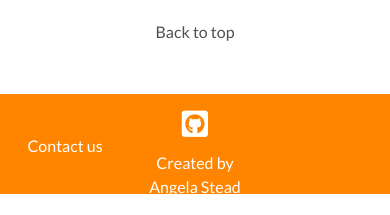
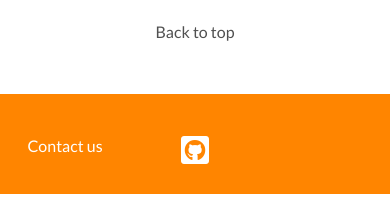
Before and after one commit to Angie55/MilestoneThree_KnowlegeisPower, a Flask app: page / in a window 390 px wide. Shown: the part 2661-2876 px from the top of the page. After the commit the page ends 2855 px from the top, so only its background shows below. Run offline with Flask 2, Linux system fonts and the light colour scheme; some libraries are stand-ins or nearby versions.

Commit message:
removed about us from footer and repostioned contact us

```diff
--- a/static/css/style.css
+++ b/static/css/style.css
@@ -227,7 +227,7 @@ footer {
 }
 
 footer a i {
-    font-size: 30px;
+    font-size: 2em;
 }
 
 footer a  {
@@ -241,7 +241,7 @@ footer a:hover  {
 }
 
 .footer-space {
-    margin-top: 10px;
+    margin-top: 5px;
 }
 
 .footer-info {
@@ -255,8 +255,11 @@ footer a:hover  {
 /*---------------------------------Media Queries mobile and tablet screen*/
 
 @media (max-width:1025px) {
-    .disclaimer {
+    .disclaimer, .footer-info p {
         display: none;
+    }
+    .footer-info {
+        margin-top: 40px;
     }
 }
 
```
